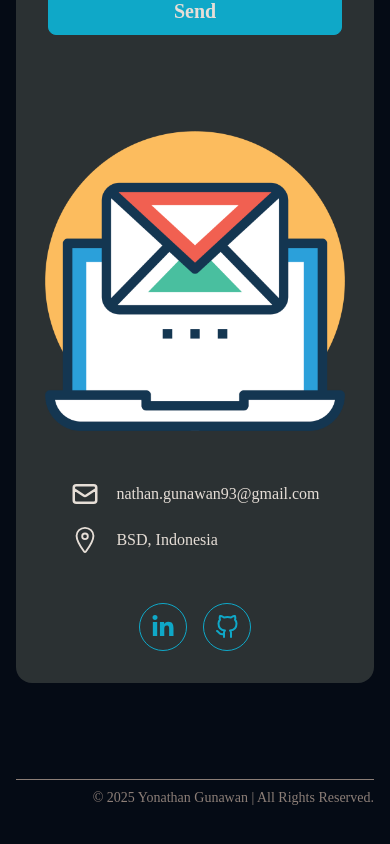
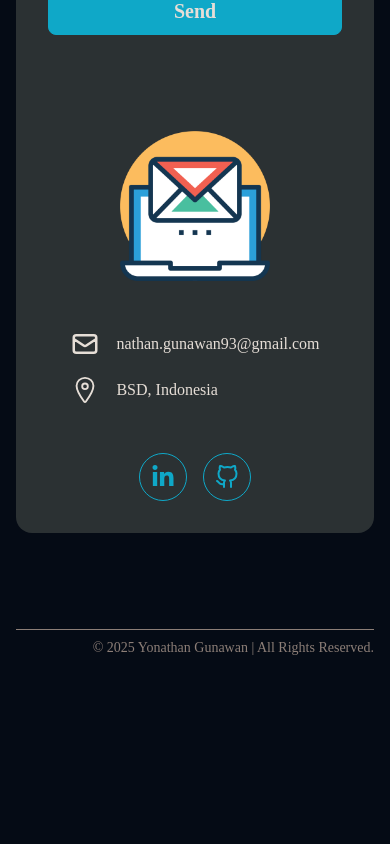
Before and after one commit to Yonathan1/yg-website, a React (Vite) app: page / in a window 390 px wide. Shown: the part 5457-6301 px from the top of the page. After the commit the page ends 6163 px from the top, so only its background shows below. Built offline with nearby package versions, Linux system fonts and the light colour scheme.

Commit message:
Update email logo size

```diff
--- a/src/components/contactMeSection/ContactMeRight.jsx
+++ b/src/components/contactMeSection/ContactMeRight.jsx
@@ -5,7 +5,7 @@ import ContactSocial from './ContactSocial'
 const ContactMeRight = () => {
   return (
     <div className='flex flex-col items-center justify-center gap-12'>
-        <img src='../images/email-image.png' alt='Contact me' className='max-w-[300px]'/>
+        <img src='../images/email-image.png' alt='Contact me' className='sm:max-w-[150px] md:max-w-[300px]'/>
         <ContactInfo />
         <ContactSocial />
     </div>
```
